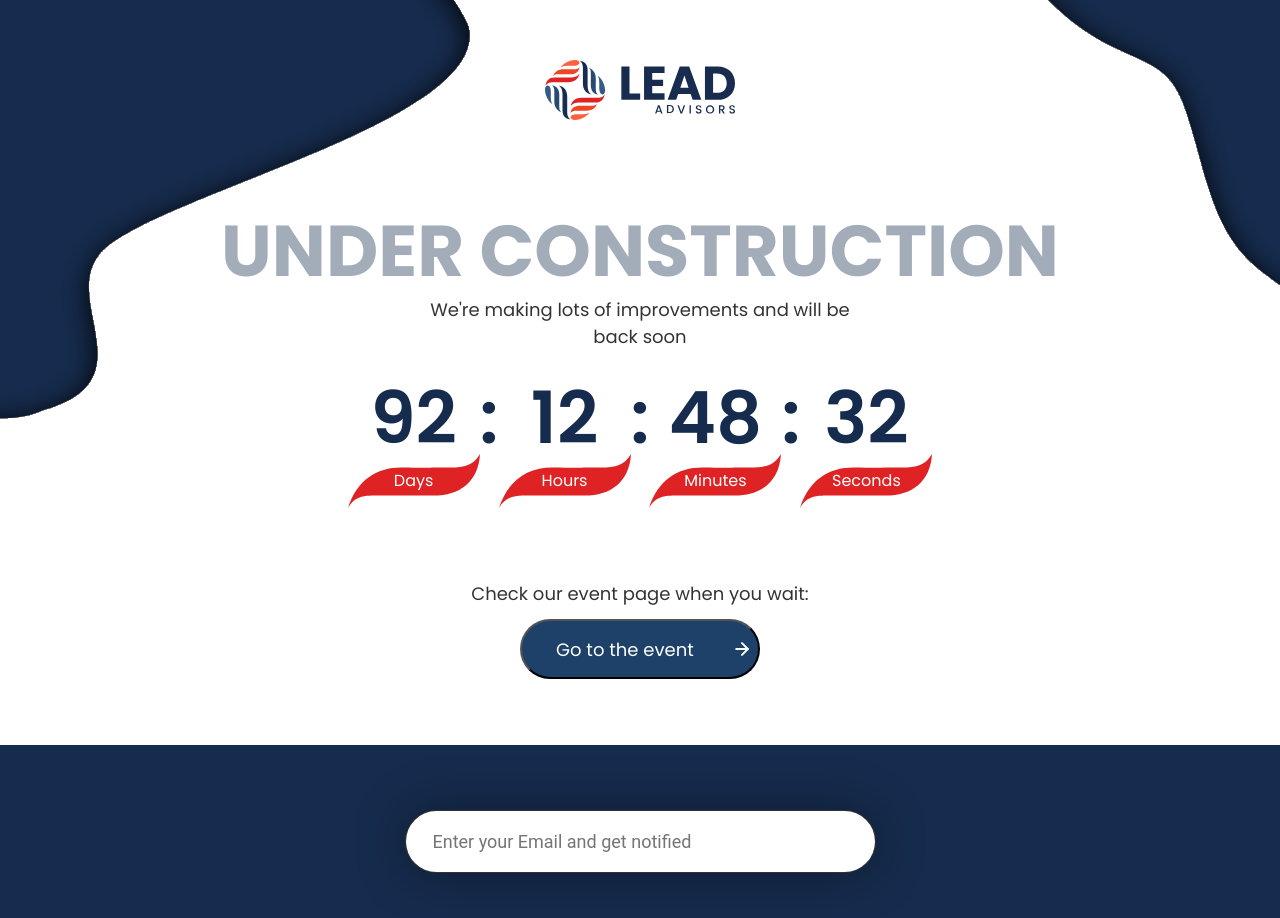
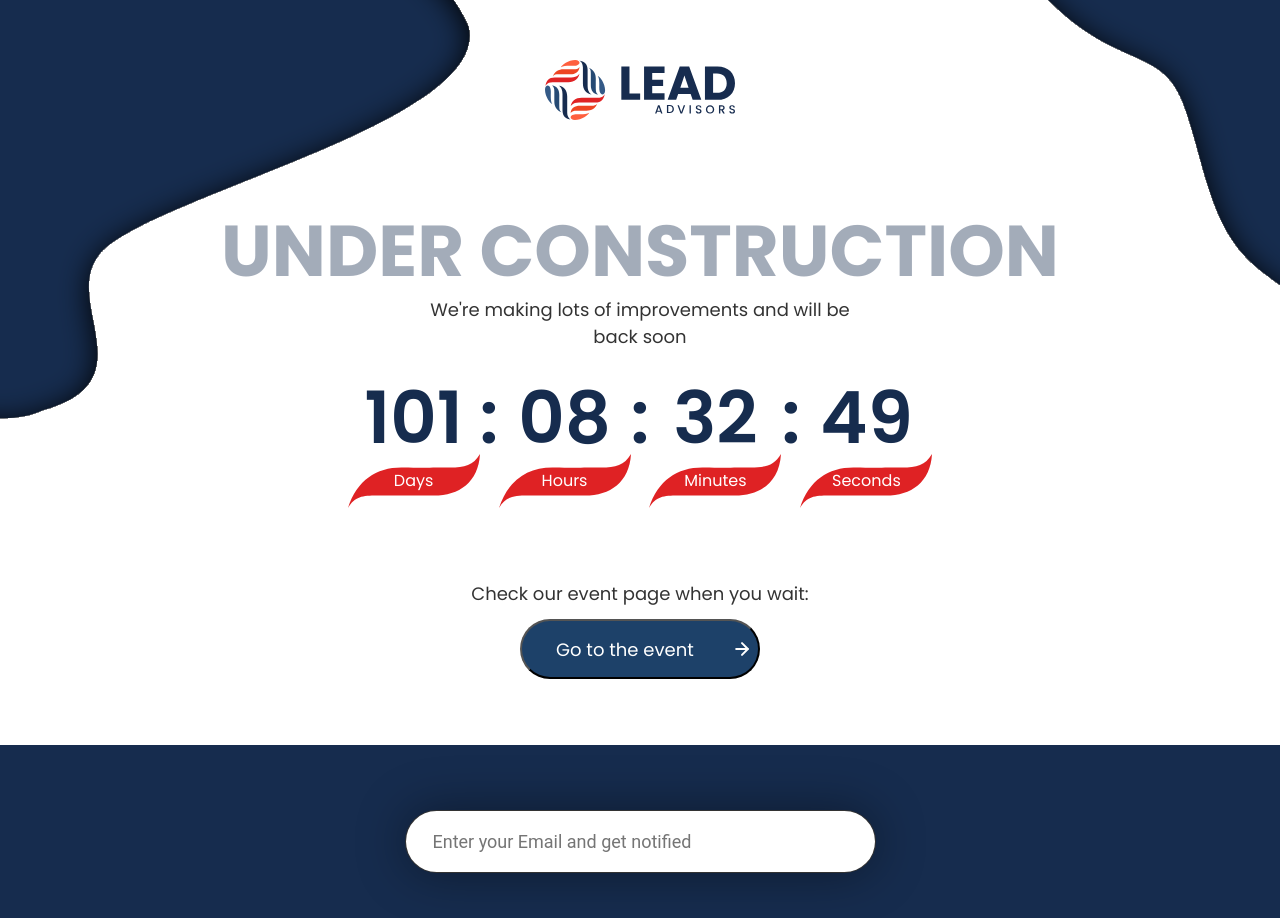
Before and after one commit to rybaaa/Lead-advisors, a React (Create React App) app: page / in a window 1280 px wide. Shown: the top 918 px of the page. Built offline with nearby package versions, Linux system fonts and the light colour scheme.

Commit message:
feat: countdown

```diff
--- a/src/components/MainPage/Counter/Counter.tsx
+++ b/src/components/MainPage/Counter/Counter.tsx
@@ -1,27 +1,67 @@
-import React from 'react';
+import React, {useEffect, useRef, useState} from 'react';
 import s from '../Counter/Counter.module.scss'
 import back from '../../../assets/images/count.svg'
 
 export const Counter = () => {
+    const [timerDays, setTimerDays] = useState('00')
+    const [timerHours, setTimerHours] = useState('00')
+    const [timerMinutes, setTimerMinutes] = useState('00')
+    const [timerSeconds, setTimerSeconds] = useState('00')
+
+    const hours = timerHours.length === 2 ? timerHours : '0' + timerHours
+    const minutes = timerMinutes.length === 2 ? timerMinutes : '0' + timerMinutes
+    const seconds = timerSeconds.length === 2 ? timerSeconds : '0' + timerSeconds
+
+    let interval = useRef();
+
+    const startTimer = () => {
+        const countDownDate = new Date('May 31 2023 00:00:00').getTime()
+        // @ts-ignore
+        interval.current = setInterval(() => {
+            const now = new Date().getTime()
+            const distance = countDownDate - now
+            const days = Math.floor(distance / (1000 * 60 * 60 * 24))
+            const hours = Math.floor(distance % (1000 * 60 * 60 * 24) / (1000 * 60 * 60))
+            const minutes = Math.floor((distance % (1000 * 60 * 60)) / (1000 * 60))
+            const seconds = Math.floor((distance % (1000 * 60)) / 1000)
+
+            if (distance > 0) {
+                setTimerDays(days.toString())
+                setTimerHours(hours.toString())
+                setTimerMinutes(minutes.toString())
+                setTimerSeconds(seconds.toString())
+            } else {
+                clearInterval(interval.current)
+            }
+        }, 1000)
+    }
+
+    useEffect(() => {
+        startTimer()
+        return () => {
+            clearInterval(interval.current)
+        }
+    }, [])
+    console.log(new Date('May 31 2023 00:00:00').getTime())
     return (
         <div className={s.counterBlock}>
             <div>
-                <div className={s.number}>92</div>
+                <div className={s.number}>{timerDays}</div>
                 <div className={s.img} style={{backgroundImage: `url(${back})`}}>Days</div>
             </div>
             <div className={s.colon}>:</div>
             <div>
-                <div className={s.number}>12</div>
+                <div className={s.number}>{hours}</div>
                 <div className={s.img} style={{backgroundImage: `url(${back})`}}>Hours</div>
             </div>
             <div className={s.colon}>:</div>
             <div>
-                <div className={s.number}>48</div>
+                <div className={s.number}>{minutes}</div>
                 <div className={s.img} style={{backgroundImage: `url(${back})`}}>Minutes</div>
             </div>
             <div className={s.colon}>:</div>
             <div>
-                <div className={s.number}>32</div>
+                <div className={s.number}>{seconds}</div>
                 <div className={s.img} style={{backgroundImage: `url(${back})`}}>Seconds</div>
             </div>
         </div>
```
